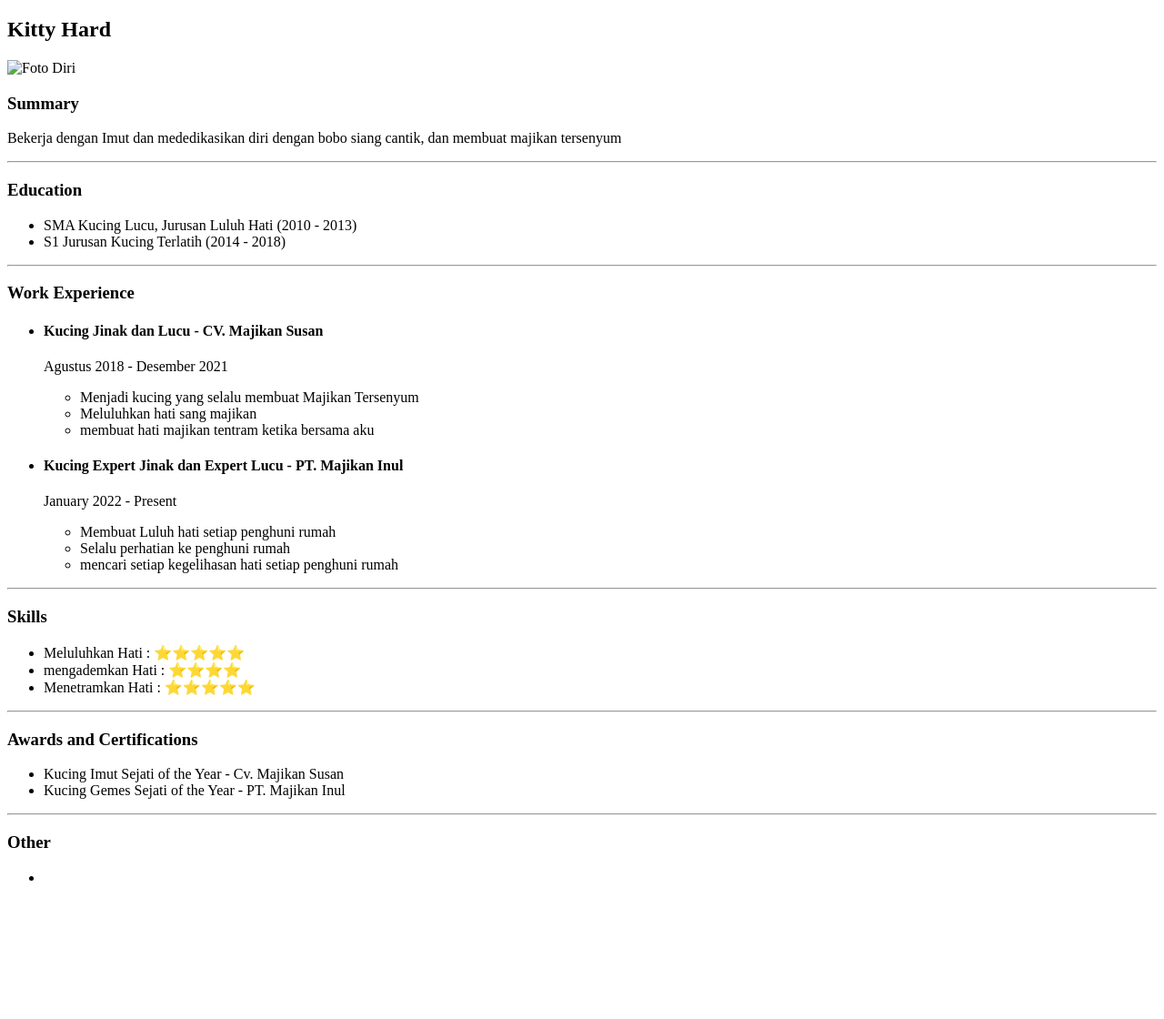
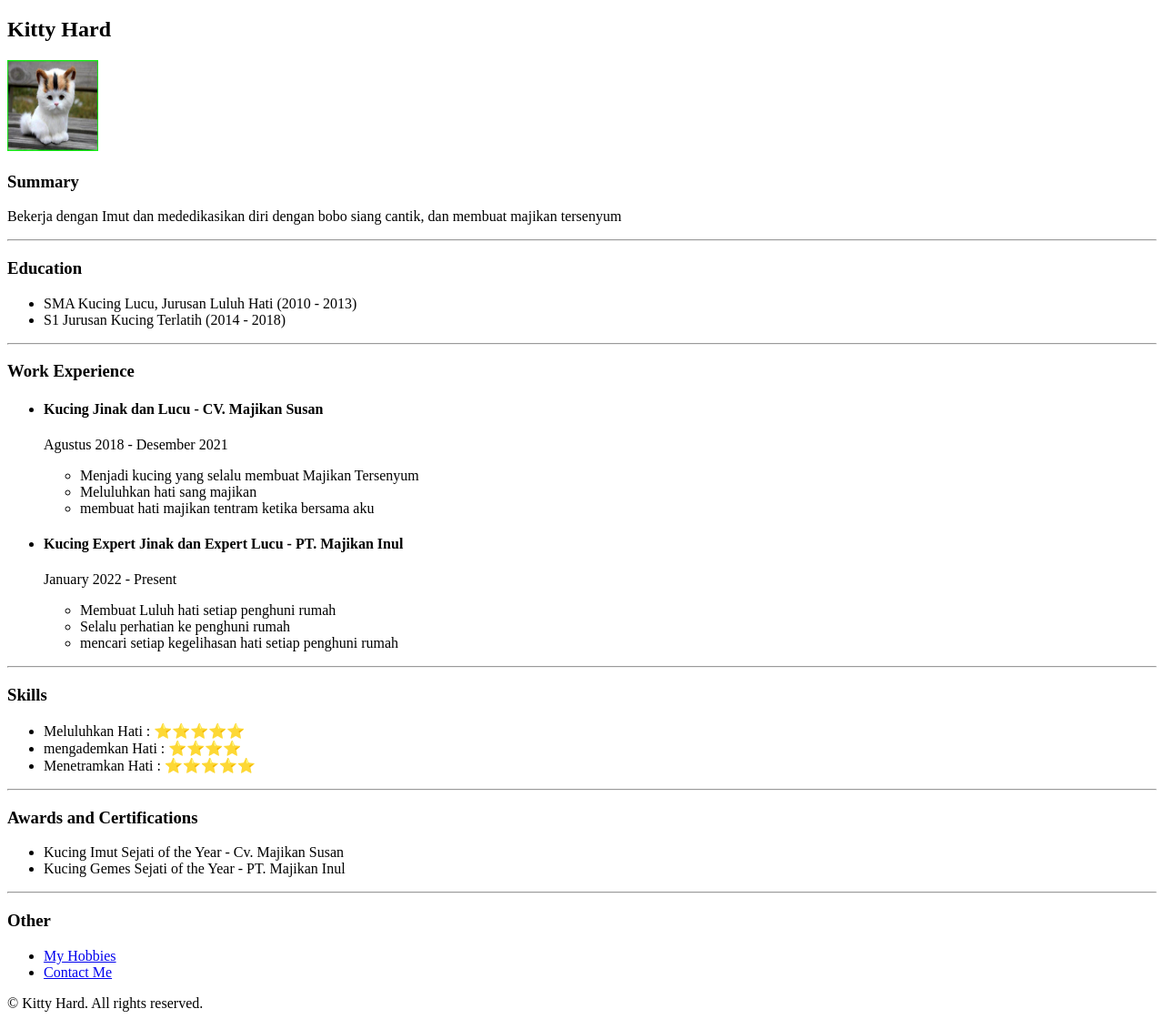
Before and after one commit to 1gun5/Project-web-pertama, a plain HTML site: page index.html in a window 1280 px wide. Shown: the part 61-1181 px from the top of the page at 91% size. Before the commit the page ends 1051 px from the top, so only its background shows below. Drawn offline with Linux system fonts and the light colour scheme.

Commit message:
index.html

```diff
--- a/index.html
+++ b/index.html
@@ -8,7 +8,7 @@
 <body>
     <h1>My Resume</h1>
     <h2>Kitty Hard</h2>
-    <img src="./kucing.jpg" alt="Foto Diri" style="height: 100px;width: 100px;">
+    <img src="./Asset/image/kucing.jpg" alt="Foto Diri" style="height: 100px;width: 100px;">
     <h3>Summary</h3>
     <p>Bekerja dengan Imut dan mededikasikan diri dengan bobo siang cantik, dan membuat majikan tersenyum</p>
     <hr />
@@ -53,7 +53,11 @@
     <hr />
     <h3>Other</h3>
     <ul>
-        <li></li>
+        <li><a href="./Asset/Html/Hobby.html">My Hobbies</a></li>
+        <li><a href="./Asset/Html/Contact me.html">Contact Me</a></li>
     </ul>
 </body>
+<footer>
+&#169; Kitty Hard. All rights reserved.
+</footer>
 </html>
```
